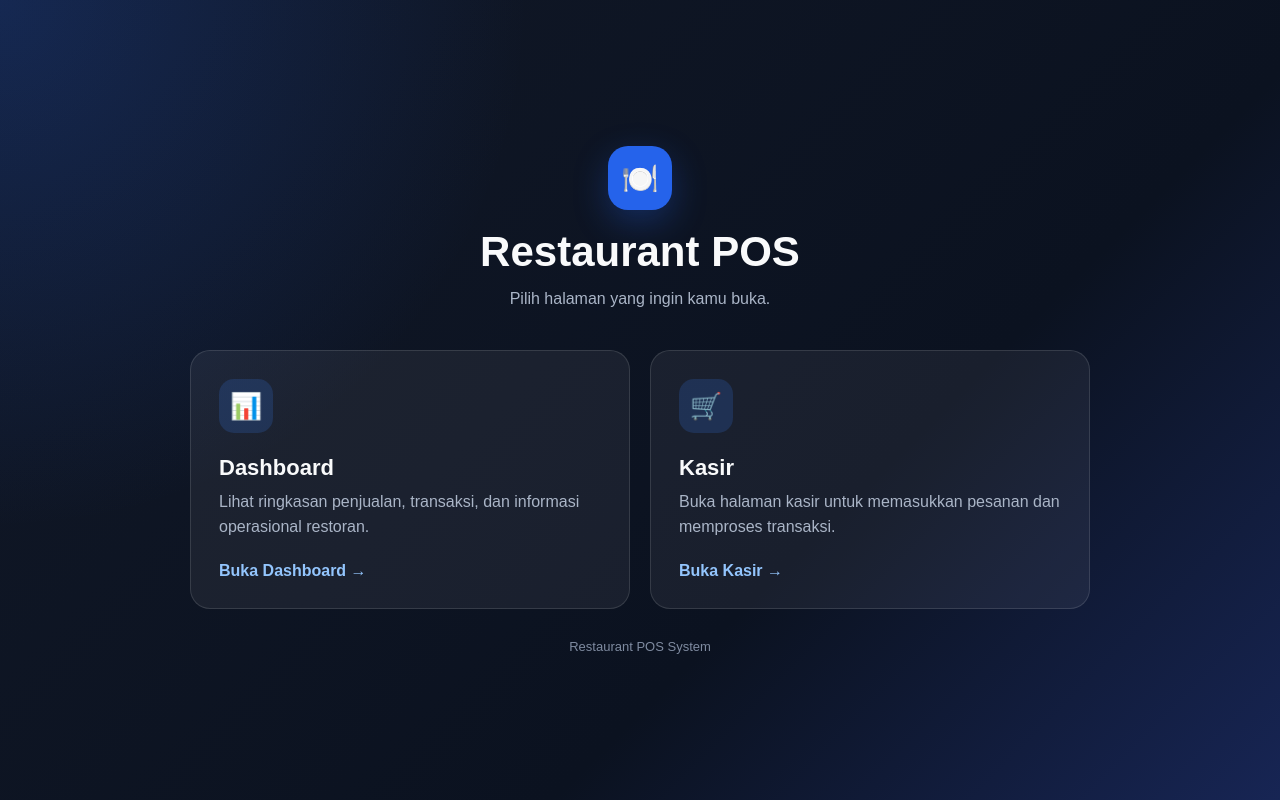
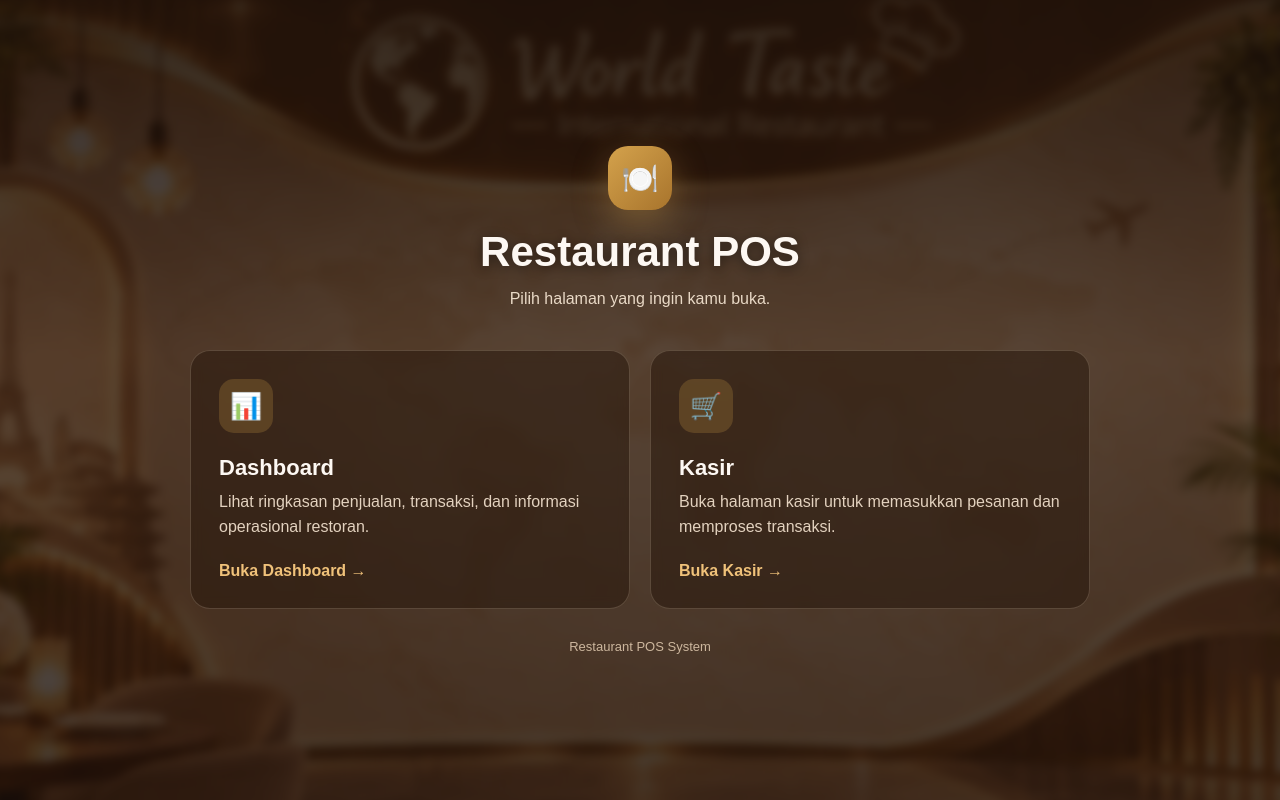
Before and after one commit to ancodenamestrom/pos-resto, a plain HTML site: page index.html in a window 1280 px wide. Drawn offline with Linux system fonts and the light colour scheme.

Commit message:
Update styles for body, cards, and text elements

```diff
--- a/assets/css/index.css
+++ b/assets/css/index.css
@@ -3,24 +3,30 @@
       margin: 0;
       min-height: 100vh;
       font-family: Arial, Helvetica, sans-serif;
-      color: #f9fafb;
-      background:
-        radial-gradient(circle at top left, rgba(37, 99, 235, .22), transparent 35%),
-        linear-gradient(135deg, #111827, #0b1220 65%, #172554);
+      color: #fdf8f3;
+      background: #1c1009;
       display: grid;
       place-items: center;
       padding: 24px;
+    }
+    /* Foto interior restoran (sedikit diburamkan) + lapisan gelap hangat supaya tulisan tetap terbaca */
+    body::before {
+      content: ""; position: fixed; inset: -20px; z-index: -1;
+      background:
+        linear-gradient(180deg, rgba(28, 16, 9, .90) 0%, rgba(28, 16, 9, .72) 45%, rgba(28, 16, 9, .82) 100%),
+        url('../img/page-bg.jpg') center / cover no-repeat;
+      filter: blur(5px);
     }
     .container { width: min(900px, 100%); }
     .brand { text-align: center; margin-bottom: 38px; }
     .logo {
       width: 64px; height: 64px; margin: 0 auto 18px;
       display: grid; place-items: center; border-radius: 20px;
-      background: #2563eb; font-size: 30px;
-      box-shadow: 0 12px 35px rgba(37, 99, 235, .3);
+      background: linear-gradient(135deg, #d4a24c, #a8742c); font-size: 30px;
+      box-shadow: 0 12px 35px rgba(212, 162, 76, .35);
     }
-    h1 { margin: 0 0 10px; font-size: clamp(28px, 5vw, 42px); }
-    .subtitle { margin: 0; color: #aab5c7; line-height: 1.6; }
+    h1 { margin: 0 0 10px; font-size: clamp(28px, 5vw, 42px); text-shadow: 0 2px 12px rgba(0,0,0,.45); }
+    .subtitle { margin: 0; color: #e9d9c6; line-height: 1.6; }
     .cards {
       display: grid; grid-template-columns: repeat(2, minmax(0, 1fr));
       gap: 20px;
@@ -28,24 +34,25 @@
     .card {
       display: block; padding: 28px; min-height: 230px;
       color: inherit; text-decoration: none;
-      background: rgba(255,255,255,.06);
-      border: 1px solid rgba(255,255,255,.12);
+      background: rgba(40, 24, 14, .55);
+      border: 1px solid rgba(255, 233, 204, .18);
       border-radius: 20px; transition: .2s ease;
+      backdrop-filter: blur(6px); -webkit-backdrop-filter: blur(6px);
     }
     .card:hover {
       transform: translateY(-5px);
-      background: rgba(255,255,255,.10);
-      border-color: rgba(96,165,250,.65);
+      background: rgba(52, 31, 18, .70);
+      border-color: rgba(212, 162, 76, .75);
     }
     .icon {
       width: 54px; height: 54px; display: grid; place-items: center;
-      border-radius: 15px; background: rgba(59,130,246,.18);
+      border-radius: 15px; background: rgba(212, 162, 76, .22);
       font-size: 26px; margin-bottom: 22px;
     }
     .card h2 { margin: 0 0 9px; font-size: 22px; }
-    .card p { margin: 0 0 22px; color: #aab5c7; line-height: 1.55; }
-    .link { color: #93c5fd; font-weight: 700; }
-    footer { text-align: center; margin-top: 30px; color: #7f8ba0; font-size: 13px; }
+    .card p { margin: 0 0 22px; color: #e3d2bf; line-height: 1.55; }
+    .link { color: #f0c27a; font-weight: 700; }
+    footer { text-align: center; margin-top: 30px; color: #cdb79e; font-size: 13px; }
     @media (max-width: 600px) {
       .cards { grid-template-columns: 1fr; }
       .card { min-height: auto; }
```
